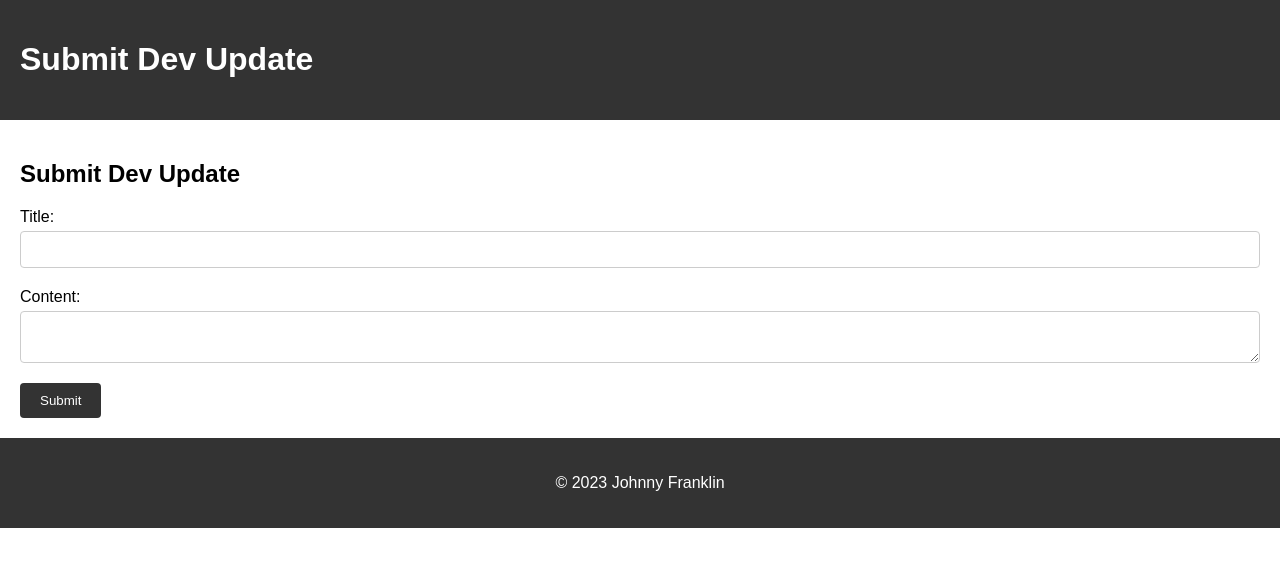
After one commit to ImboredTech/glistening-vacherin, a PHP site: page /updates/submit.php in a window 1280 px wide. The commit adds this page. Shown: the top 567 px of the page. Run offline with PHP 8.4, Linux system fonts and the light colour scheme; a stand-in replaces the project's code that opens the database connection.

Commit message:
Added Development Updates. Fixed an few signup issues. Edited admin main page and main page.

```diff
--- a/admin/index.php
+++ b/admin/index.php
@@ -51,6 +51,7 @@ if(!isset($_SESSION['logged_in']) || $_SESSION['logged_in'] !== true) {
 	<h1>Welcome to the landing page!</h1>
 	<div class="container">
 		<a href="announcements.php" class="button">Announcements</a>
+		<a href="../updates/submit.php" class="button">Submit An Dev Update</a>
 		<a href="logout.php" class="button logout">Log out</a>
 	</div>
 </body>
--- a/admin/signup_process.php
+++ b/admin/signup_process.php
@@ -1,6 +1,6 @@
 <?php
 	// Connect to the database
-	require './config.php'
+	require './config.php';
 
 	// Get the user's input from the form
 	$username = mysqli_real_escape_string($conn, $_POST['username']);
--- a/index.php
+++ b/index.php
@@ -61,7 +61,7 @@
               <a href="#block-website">Can't block website</a>
               <a href="#games">Games</a>
               <a href="https://twitter.com/imboredtech">News</a>
-              <a href="http://imboredtech.ml/admin/index.html">Admin Panel</a>
+              <a href="https://school.chicagorp.co.uk/updates">Dev Updates</a>
             </nav>
           </section>
 
--- /dev/null
+++ b/updates/style.css
@@ -0,0 +1,79 @@
+body {
+	font-family: Arial, sans-serif;
+	margin: 0;
+	padding: 0;
+}
+
+header {
+	background-color: #333;
+	color: white;
+	padding: 20px;
+}
+
+nav {
+	display: inline-block;
+}
+
+nav ul {
+	list-style-type: none;
+	margin: 0;
+	padding: 0;
+}
+
+nav li {
+	display: inline-block;
+	margin-right: 20px;
+}
+
+nav li a {
+	color: white;
+	text-decoration: none;
+}
+
+main {
+	padding: 20px;
+}
+
+article {
+	margin-bottom: 40px;
+}
+
+h2 {
+	margin-bottom: 10px;
+}
+
+footer {
+	background-color: #333;
+	color: white;
+	padding: 20px;
+	text-align: center;
+}
+
+form {
+	margin-top: 20px;
+}
+
+label {
+	display: block;
+	margin-bottom: 5px;
+}
+
+input[type="text"],
+textarea {
+	display: block;
+	width: 100%;
+	padding: 10px;
+	margin-bottom: 20px;
+	border: 1px solid #ccc;
+	border-radius: 4px;
+	box-sizing: border-box;
+}
+
+input[type="submit"] {
+	background-color: #333;
+	color: white;
+	padding: 10px 20px;
+	border: none;
+	border-radius: 4px;
+	cursor: pointer;
+}
--- /dev/null
+++ b/updates/submit.php
@@ -0,0 +1,26 @@
+<!DOCTYPE html>
+<html>
+<head>
+	<title>Submit Dev Update</title>
+	<link rel="stylesheet" type="text/css" href="style.css">
+	<script src="script.js"></script>
+</head>
+<body>
+	<header>
+		<h1>Submit Dev Update</h1>
+	</header>
+	<main>
+		<h2>Submit Dev Update</h2>
+		<form action="submit-post.php" method="post">
+			<label for="title">Title:</label>
+			<input type="text" name="title" id="title" required>
+			<label for="content">Content:</label>
+			<textarea name="content" id="content" required></textarea>
+			<input type="submit" value="Submit">
+		</form>
+	</main>
+	<footer>
+		<p>&copy; 2023 Johnny Franklin</p>
+	</footer>
+</body>
+</html>
```
Also changed, not shown: updates/index.php (added, +35 -0 lines), updates/submit-post.php (added, +16 -0 lines).
